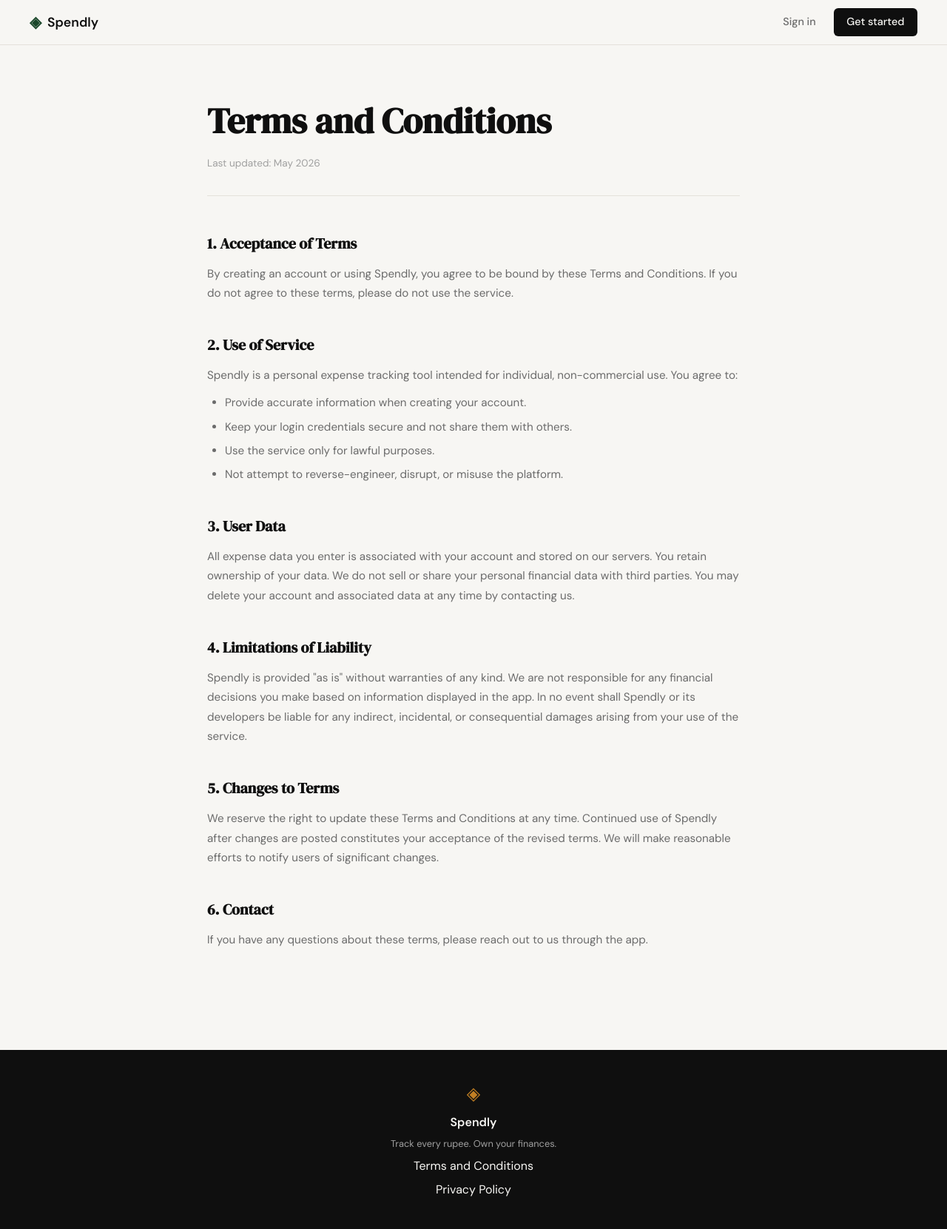
After one commit to bhavinsonigara/spendly, a Flask app: page /terms in a window 1280 px wide. The commit adds this page. Shown: the whole page at 74% size. Run offline with Flask 3, Linux system fonts and the light colour scheme.

Commit message:
landing: add terms and conditions page and route

```diff
--- a/app.py
+++ b/app.py
@@ -20,6 +20,11 @@ def register():
 @app.route("/login")
 def login():
     return render_template("login.html")
+
+
+@app.route("/terms")
+def terms():
+    return render_template("terms.html")
 
 
 # ------------------------------------------------------------------ #
--- a/static/css/style.css
+++ b/static/css/style.css
@@ -508,6 +508,66 @@ a { color: inherit; text-decoration: none; }
 }
 
 /* ------------------------------------------------------------------ */
+/* Legal pages (Terms, Privacy)                                        */
+/* ------------------------------------------------------------------ */
+
+.legal-page {
+    padding: 4rem 2rem 6rem;
+}
+
+.legal-inner {
+    max-width: 720px;
+    margin: 0 auto;
+}
+
+.legal-title {
+    font-family: var(--font-display);
+    font-size: clamp(2rem, 4vw, 3rem);
+    color: var(--ink);
+    margin-bottom: 0.5rem;
+}
+
+.legal-updated {
+    font-size: 0.85rem;
+    color: var(--ink-faint);
+    margin-bottom: 3rem;
+    padding-bottom: 2rem;
+    border-bottom: 1px solid var(--border);
+}
+
+.legal-section {
+    margin-bottom: 2.5rem;
+}
+
+.legal-section h2 {
+    font-family: var(--font-display);
+    font-size: 1.25rem;
+    color: var(--ink);
+    margin-bottom: 0.75rem;
+}
+
+.legal-section p {
+    font-size: 0.95rem;
+    color: var(--ink-muted);
+    line-height: 1.75;
+    margin-bottom: 0.75rem;
+}
+
+.legal-section ul {
+    list-style: disc;
+    padding-left: 1.5rem;
+    display: flex;
+    flex-direction: column;
+    gap: 0.4rem;
+}
+
+.legal-section ul li {
+    font-size: 0.95rem;
+    color: var(--ink-muted);
+    line-height: 1.7;
+}
+
+/* ------------------------------------------------------------------ */
 /* Responsive                                                          */
 /* ------------------------------------------------------------------ */
 
--- a/templates/base.html
+++ b/templates/base.html
@@ -34,7 +34,7 @@
             <span class="brand-icon">◈</span>
             <span class="footer-name">Spendly</span>
             <p class="footer-copy">Track every rupee. Own your finances.</p>
-            <a href="#">Terms and Conditions</a>
+            <a href="{{ url_for('terms') }}">Terms and Conditions</a>
             <a href="#">Privacy Policy</a>
         </div>
     </footer>
--- /dev/null
+++ b/templates/terms.html
@@ -0,0 +1,50 @@
+{% extends "base.html" %}
+
+{% block title %}Terms and Conditions — Spendly{% endblock %}
+
+{% block content %}
+
+<section class="legal-page">
+    <div class="legal-inner">
+        <h1 class="legal-title">Terms and Conditions</h1>
+        <p class="legal-updated">Last updated: May 2026</p>
+
+        <div class="legal-section">
+            <h2>1. Acceptance of Terms</h2>
+            <p>By creating an account or using Spendly, you agree to be bound by these Terms and Conditions. If you do not agree to these terms, please do not use the service.</p>
+        </div>
+
+        <div class="legal-section">
+            <h2>2. Use of Service</h2>
+            <p>Spendly is a personal expense tracking tool intended for individual, non-commercial use. You agree to:</p>
+            <ul>
+                <li>Provide accurate information when creating your account.</li>
+                <li>Keep your login credentials secure and not share them with others.</li>
+                <li>Use the service only for lawful purposes.</li>
+                <li>Not attempt to reverse-engineer, disrupt, or misuse the platform.</li>
+            </ul>
+        </div>
+
+        <div class="legal-section">
+            <h2>3. User Data</h2>
+            <p>All expense data you enter is associated with your account and stored on our servers. You retain ownership of your data. We do not sell or share your personal financial data with third parties. You may delete your account and associated data at any time by contacting us.</p>
+        </div>
+
+        <div class="legal-section">
+            <h2>4. Limitations of Liability</h2>
+            <p>Spendly is provided "as is" without warranties of any kind. We are not responsible for any financial decisions you make based on information displayed in the app. In no event shall Spendly or its developers be liable for any indirect, incidental, or consequential damages arising from your use of the service.</p>
+        </div>
+
+        <div class="legal-section">
+            <h2>5. Changes to Terms</h2>
+            <p>We reserve the right to update these Terms and Conditions at any time. Continued use of Spendly after changes are posted constitutes your acceptance of the revised terms. We will make reasonable efforts to notify users of significant changes.</p>
+        </div>
+
+        <div class="legal-section">
+            <h2>6. Contact</h2>
+            <p>If you have any questions about these terms, please reach out to us through the app.</p>
+        </div>
+    </div>
+</section>
+
+{% endblock %}
```
